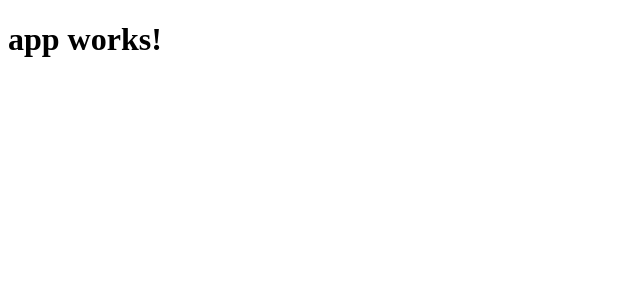
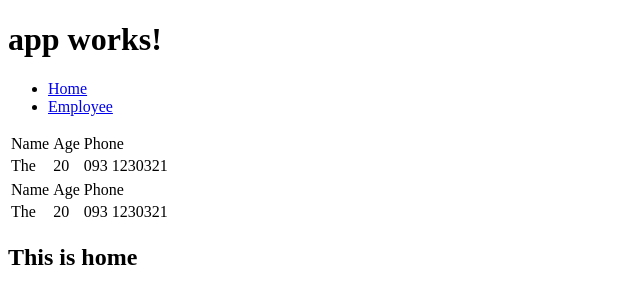
Before and after one commit to HuyFrontend/angular-world, an Angular app: page /employees in a window 1280 px wide. Shown: the top 304 px of the page, without its empty margins (0-640 px from the left). Built offline with nearby package versions, Linux system fonts and the light colour scheme; no server answers.

Commit message:
add employee

```diff
--- a/src/app/app.component.html
+++ b/src/app/app.component.html
@@ -1,3 +1,12 @@
-<h1>
-  {{title}}
-</h1>
+<h1>{{title}}</h1>
+<ul>
+  <li><a routerLink="">Home</a></li>
+  <li><a routerLink="employees">Employee</a></li>
+</ul>
+<router-outlet>
+
+</router-outlet>
+<!-- employee-list from mock api -->
+<employee-list></employee-list>
+
+<my-home></my-home>
--- a/src/app/app.component.ts
+++ b/src/app/app.component.ts
@@ -1,4 +1,6 @@
 import { Component } from '@angular/core';
+
+import {Observable} from 'rxjs/Rx';
 
 @Component({
   selector: 'app-root',
--- /dev/null
+++ b/src/app/app.routes.ts
@@ -0,0 +1,11 @@
+import { Routes, RouterModule } from '@angular/router';
+
+import {HomeComponent} from './home/home.component';
+import {EmployeeComponent} from './employee/employee.component';
+
+const routing: Routes = [
+  { path: '', component: HomeComponent},
+  { path: 'employees', component: EmployeeComponent}
+]
+
+export const AppRoutes = RouterModule.forRoot(routing);
--- /dev/null
+++ b/src/app/employee/employee.component.html
@@ -0,0 +1,16 @@
+<table>
+    <thead>
+        <tr>
+            <td>Name</td>
+            <td>Age</td>
+            <td>Phone</td>
+        </tr>
+    </thead>
+    <tbody>
+        <tr *ngFor="let emp of employeeList">
+            <td> {{emp.name}} </td>
+            <td> {{emp.age}} </td>
+            <td> {{emp.phone}} </td>
+        </tr>
+    </tbody>
+</table>
--- /dev/null
+++ b/src/app/employee/employee.component.ts
@@ -0,0 +1,37 @@
+import { Component, OnInit , OnChanges} from '@angular/core';
+import { EmployeeService } from './employee.service';
+
+@Component({
+    selector: 'employee-list',
+    templateUrl: './employee.component.html'
+})
+
+export class EmployeeComponent implements OnInit, OnChanges {
+    //testing
+    public employeeList: any[] = [{ age: 20, name: 'The', phone: '093 1230321'}];
+    errorMessage: string;
+    constructor (private employeeService: EmployeeService) {
+
+    }
+    ngOnInit() {
+        console.log('this.employeeList',this.employeeList);
+        var that = this;
+        //this.employeeList = this.employeeService.getListArray();
+
+        this.employeeService.getListByObservable().subscribe((res: any) => {
+            this.employeeList = res;
+        }, error => {
+            console.log('API Error');
+        });
+
+        // get data by Observable
+        // this.employeeService.getListByPromise().then(emp => {
+        //     this.employeeList = emp;
+        // },error => {
+        //     this.errorMessage = <any>error;
+        // })
+    }
+    ngOnChanges() {
+        console.log('this.employeeList3',this.employeeList);
+    }
+}
--- /dev/null
+++ b/src/app/employee/employee.service.ts
@@ -0,0 +1,66 @@
+import { Injectable } from '@angular/core';
+import { Http, Response, Request, Headers, RequestMethod, RequestOptions } from '@angular/http';
+import { Observable } from 'rxjs/Rx';
+import 'rxjs/add/operator/map';
+
+@Injectable()
+
+export class EmployeeService {
+    private apiUrl: string = 'http://592302f2b7479000115c433f.mockapi.io/api/v1/employees';
+    headers: Headers;
+    options: RequestOptions;
+
+    private extractData(res: Response) {
+      let body = res.json();
+      return body.data || {};
+    }
+
+    private handleErrorObservable (error: Response | any) {
+      console.error(error.message || error);
+      return Observable.throw(error.message || error);
+    }
+
+    private handleErrorPromise (error: Response | any) {
+      console.error(error.message || error);
+      return Promise.reject(error.message || error);
+    }
+
+    constructor(private http: Http) {
+      this.headers = new Headers({'Content-Type': 'application/json; charset=utf-8'});
+      this.options = new RequestOptions({ headers: this.headers });
+    }
+
+    getListArray(): any[] {
+      let employees: any[] = [
+        {name: 'Huy', age: 30, phone: '0942 404 202'},
+        {name: 'Hoang', age: 20, phone: '0933 713 723'}
+      ];
+      return employees;
+    }
+
+    getListByPromise(): Promise<any[]> {
+      return this.http
+        .get(this.apiUrl).toPromise()
+        .then(this.extractData)
+        .catch(this.handleErrorPromise);
+    }
+    addBookWithPromise(employee: any[]): Promise<any> {
+      return this.http.post(this.apiUrl, employee, this.options).toPromise()
+        .then(this.extractData)
+        .catch(this.handleErrorPromise);
+    }
+
+    getListByObservable(): Observable<any[]> {
+      return this.http
+        .get(this.apiUrl)
+        .map((response: Response) => response.json());
+    }
+    // Http.post() - post(url: string, body: any, options?: RequestOptionsArgs) : Observable<Response>
+    addEmployeeWithObservable(employee: any[]): Observable<any[]> {
+      return this.http
+        .post(this.apiUrl, employee, this.options)
+        .map(this.extractData)
+        .catch(this.handleErrorObservable);
+    }
+
+}
--- /dev/null
+++ b/src/app/employee/employee.ts
@@ -0,0 +1,9 @@
+
+export class Employee {
+  id: number;
+  name: string;
+  age: number;
+  phone: string;
+  constructor() {
+  }
+}
--- /dev/null
+++ b/src/app/home/home.component.ts
@@ -0,0 +1,9 @@
+import { Component } from '@angular/core';
+
+@Component({
+  selector: 'my-home',
+  template: `<h2> This is home </h2>`
+})
+export class HomeComponent {
+
+}
```
Also changed, not shown: src/app/app.module.ts (+9 -10 lines).
